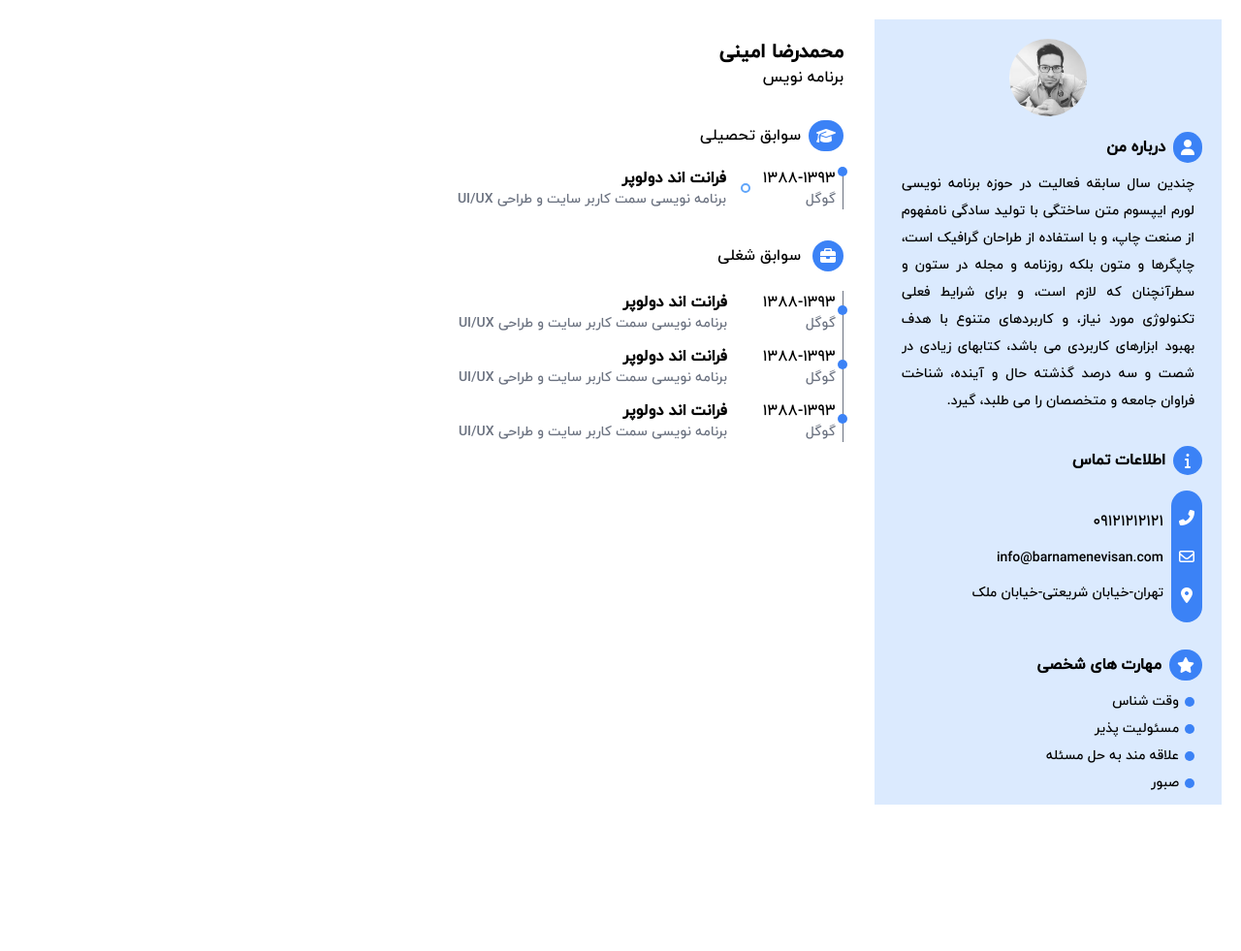
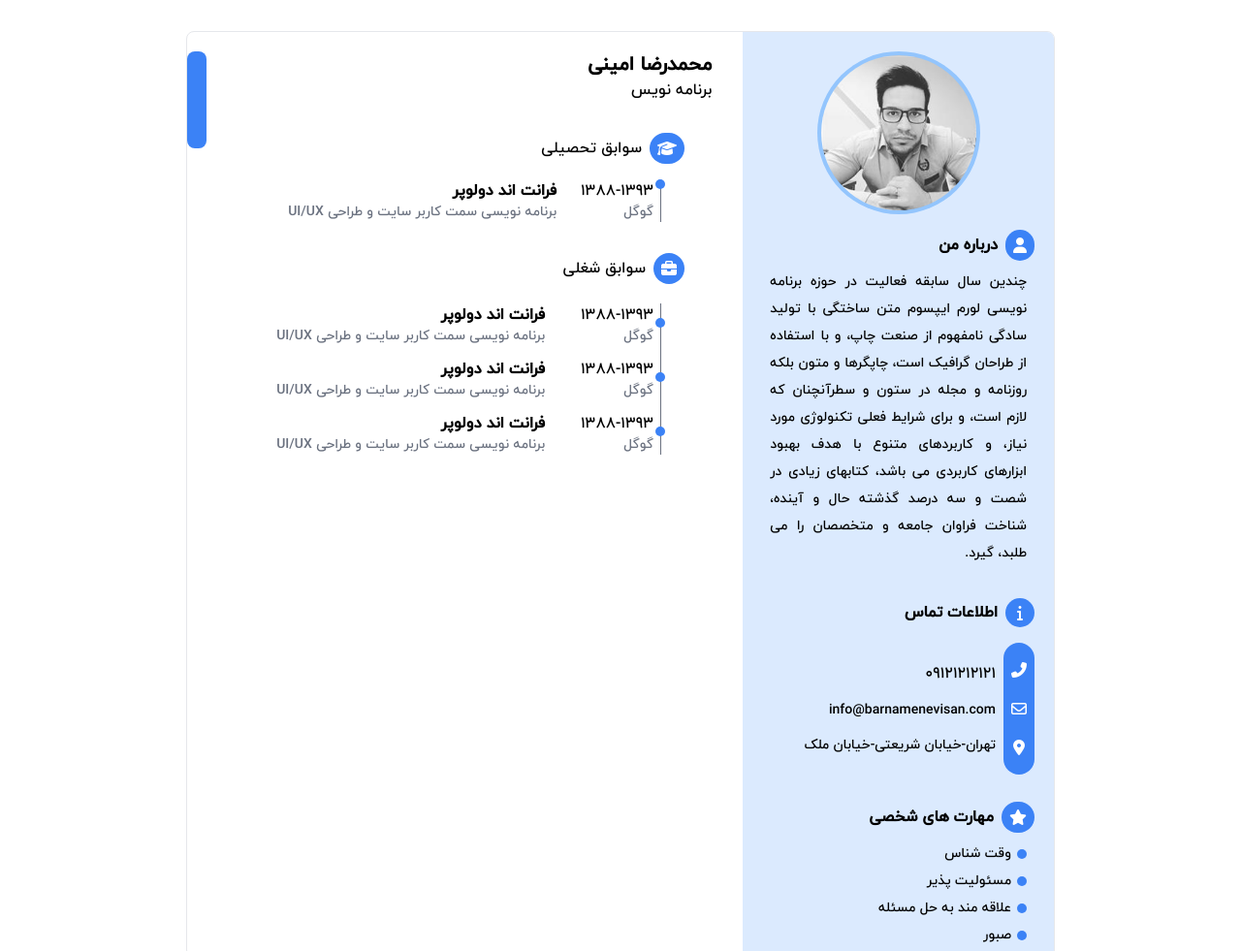
Before and after one commit to majid-amini/barnamenevisan, a website: page companyMemebers.html in a window 1280 px wide. Shown: the top 981 px of the page at 97% size. Before the commit the page ends 850 px from the top, so only its background shows below. Drawn offline with nearby package versions, Linux system fonts and the light colour scheme.

Commit message:
image style changed

```diff
--- a/companyMemebers.html
+++ b/companyMemebers.html
@@ -26,11 +26,19 @@
     <title>companyMembers</title>
   </head>
   <body>
-
-    <section class="container mx-auto p-5 mt-5 flex flex-col md:flex-row gap-3">
-      <div class="bg-primaryColor-100 px-5 md:w-[500px]">
+    <section class="md:mt-8">
+      <div
+        class="container max-w-4xl mx-auto flex flex-col md:flex-row gap-3 md:border md:rounded-lg overflow-hidden"
+      >
+        <div class="bg-primaryColor-100 px-5 md:w-[500px] h-full">
           <div class="flex justify-center mt-5">
-          <img src="./img/avatar.jpg" class="w-20 h-20 rounded-full" alt="" />
+            <div class="relative bg-primaryColor-300 rounded-full p-1">
+              <img
+                src="./img/avatar.jpg"
+                class="w-40 h-40 rounded-full"
+                alt=""
+              />
+            </div>
           </div>
           <div class="flex flex-col gap-2">
             <div>
@@ -42,13 +50,13 @@
                 <h4>درباره من</h4>
               </div>
               <p class="text-sm leading-7 text-justify p-2">
-              چندین سال سابقه فعالیت در حوزه برنامه نویسی لورم ایپسوم متن ساختگی
-              با تولید سادگی نامفهوم از صنعت چاپ، و با استفاده از طراحان گرافیک
-              است، چاپگرها و متون بلکه روزنامه و مجله در ستون و سطرآنچنان که
-              لازم است، و برای شرایط فعلی تکنولوژی مورد نیاز، و کاربردهای متنوع
-              با هدف بهبود ابزارهای کاربردی می باشد، کتابهای زیادی در شصت و سه
-              درصد گذشته حال و آینده، شناخت فراوان جامعه و متخصصان را می طلبد،
-              گیرد.
+                چندین سال سابقه فعالیت در حوزه برنامه نویسی لورم ایپسوم متن
+                ساختگی با تولید سادگی نامفهوم از صنعت چاپ، و با استفاده از
+                طراحان گرافیک است، چاپگرها و متون بلکه روزنامه و مجله در ستون و
+                سطرآنچنان که لازم است، و برای شرایط فعلی تکنولوژی مورد نیاز، و
+                کاربردهای متنوع با هدف بهبود ابزارهای کاربردی می باشد، کتابهای
+                زیادی در شصت و سه درصد گذشته حال و آینده، شناخت فراوان جامعه و
+                متخصصان را می طلبد، گیرد.
               </p>
             </div>
             <div class="flex items-center gap-2 mt-4 font-semibold">
@@ -79,39 +87,86 @@
                 <h4 class="font-semibold">مهارت های شخصی</h4>
               </div>
               <div class="flex flex-col gap-2 mt-2">
-              <span class="text-sm px-6 relative  after:content-[''] after:w-[10px] after:h-[10px] after:absolute after:rounded-full after:bg-primaryColor-500 after:right-2 after:top-[5px]">وقت شناس</span>
-              <span class="text-sm px-6 relative  after:content-[''] after:w-[10px] after:h-[10px] after:absolute after:rounded-full after:bg-primaryColor-500 after:right-2 after:top-[5px]"> مسئولیت پذیر</span>
-              <span class="text-sm px-6 relative  after:content-[''] after:w-[10px] after:h-[10px] after:absolute after:rounded-full after:bg-primaryColor-500 after:right-2 after:top-[5px]"> علاقه مند به حل مسئله</span>
-              <span class="text-sm px-6 relative  after:content-[''] after:w-[10px] after:h-[10px] after:absolute after:rounded-full after:bg-primaryColor-500 after:right-2 after:top-[5px]"> صبور</span>
+                <span
+                  class="text-sm px-6 relative after:content-[''] after:w-[10px] after:h-[10px] after:absolute after:rounded-full after:bg-primaryColor-500 after:right-2 after:top-[5px]"
+                  >وقت شناس</span
+                >
+                <span
+                  class="text-sm px-6 relative after:content-[''] after:w-[10px] after:h-[10px] after:absolute after:rounded-full after:bg-primaryColor-500 after:right-2 after:top-[5px]"
+                >
+                  مسئولیت پذیر</span
+                >
+                <span
+                  class="text-sm px-6 relative after:content-[''] after:w-[10px] after:h-[10px] after:absolute after:rounded-full after:bg-primaryColor-500 after:right-2 after:top-[5px]"
+                >
+                  علاقه مند به حل مسئله</span
+                >
+                <span
+                  class="text-sm px-6 relative after:content-[''] after:w-[10px] after:h-[10px] after:absolute after:rounded-full after:bg-primaryColor-500 after:right-2 after:top-[5px]"
+                >
+                  صبور</span
+                >
               </div>
             </div>
           </div>
         </div>
-      <div class="w-full flex flex-col mt-5 px-5">
-        <h3 class="flex justify-center md:justify-start text-xl font-semibold">محمدرضا امینی</h3>
-        <h4 class="flex justify-center md:justify-start">برنامه نویس</h4>
+        <div
+          class="w-full relative before:content-[''] before:absolute before:w-5 before:h-[100px] before:bg-primaryColor-500 before:left-0 before:top-0 before:rounded-lg before:overflow-hidden flex flex-col items-center mt-5 md:px-5"
+        >
+          <h3
+            class="w-full flex justify-center md:justify-start text-xl font-semibold"
+          >
+            محمدرضا امینی
+          </h3>
+          <h4 class="w-full flex justify-center md:justify-start">
+            برنامه نویس
+          </h4>
 
           <div>
-          <div class="mt-8 flex justify-center md:justify-start items-center gap-2">
+            <div
+              class="mt-8 flex justify-center md:justify-start items-center gap-2"
+            >
               <i
                 class="fa-solid fa-graduation-cap text-whiteColor bg-primaryColor-500 p-2 rounded-full"
               ></i>
               <h4>سوابق تحصیلی</h4>
             </div>
-          <div class="flex justify-start items-center mt-4">
+            <div class="flex justify-start items-center mt-4 px-6">
               <div
-              class="flex flex-col px-2 w-[100px] relative before:content-[''] before:w-[1px] before:bg-darkGrayColor before:h-[80%] before:absolute before:right-0 before:bottom-0 after:content-[''] after:absolute after:-right-1 after:top-0 after:w-[10px] after:h-[10px] after:rounded-full after:bg-primaryColor-500"
+                class="flex flex-col text-center md:text-right px-2 w-[100px] relative before:content-[''] before:w-[1px] before:bg-darkGrayColor before:h-[80%] before:absolute before:right-0 before:bottom-0 after:content-[''] after:absolute after:-right-1 after:top-0 after:w-[10px] after:h-[10px] after:rounded-full after:bg-primaryColor-500"
               >
                 <span>1388-1393</span>
                 <span class="text-darkGrayColor text-sm">گوگل</span>
               </div>
 
               <div
-              class="relative w-[1px] h-full bg-darkGray-color flex flex-col justify-around gap-5 items-center"
+                class="flex flex-col justify-center gap-4 text-center md:text-right"
+              >
+                <div class="px-2">
+                  <h4 class="font-semibold">فرانت اند دولوپر</h4>
+                  <p class="text-sm md:text-md text-darkGrayColor">
+                    برنامه نویسی سمت کاربر سایت و طراحی UI/UX
+                  </p>
+                </div>
+              </div>
+            </div>
+
+            <div
+              class="mt-8 flex justify-center md:justify-start items-center gap-2"
+            >
+              <i
+                class="fa-solid fa-briefcase p-2 text-whiteColor bg-primaryColor-500 rounded-full"
+              ></i>
+              <h4>سوابق شغلی</h4>
+            </div>
+            <div
+              class="flex justify-start text-center md:text-right items-center mt-5 px-6"
             >
               <div
-                class="w-[10px] h-[10px] rounded-full border-2 border-primaryColor-400"
-              ></div>
+                class="relative flex flex-col w-[100px] px-2 before:content-[''] before:w-[1px] before:h-[200%] before:absolute before:top-0 before:right-0 before:bg-darkGrayColor after:content-[''] after:w-[10px] after:h-[10px] after:absolute after:rounded-full after:bg-primaryColor-500 after:-right-1 after:top-[15px]"
+              >
+                <span>1388-1393</span>
+                <span class="text-darkGrayColor text-sm">گوگل</span>
               </div>
 
               <div class="flex flex-col justify-evenly gap-4">
@@ -124,21 +179,19 @@
               </div>
             </div>
 
-          <div class="mt-8 flex justify-center md:justify-start items-center gap-3">
-            <i
-              class="fa-solid fa-briefcase p-2 text-whiteColor bg-primaryColor-500 rounded-full"
-            ></i>
-            <h4>سوابق شغلی</h4>
-          </div>
-          <div class="flex justify-start items-center mt-5">
-            <div  class="relative flex flex-col w-[100px] px-2 before:content-[''] before:w-[1px] before:h-[200%] before:absolute before:top-0 before:right-0 before:bg-darkGrayColor after:content-[''] after:w-[10px] after:h-[10px] after:absolute after:rounded-full after:bg-primaryColor-500 after:-right-1 after:top-[15px]">
+            <div
+              class="flex justify-start items-center md:text-right mt-3 px-6"
+            >
+              <div
+                class="relative flex text-center md:text-right flex-col w-[100px] px-2 before:content-[''] before:w-[1px] before:h-[200%] before:absolute before:top-0 before:right-0 before:bg-darkGrayColor after:content-[''] after:w-[10px] after:h-[10px] after:absolute after:rounded-full after:bg-primaryColor-500 after:-right-1 after:top-[15px]"
+              >
                 <span>1388-1393</span>
                 <span class="text-darkGrayColor text-sm">گوگل</span>
               </div>
 
-
-
-            <div class="flex flex-col justify-evenly gap-4">
+              <div
+                class="flex flex-col text-center md:text-right justify-evenly gap-4"
+              >
                 <div class="px-5">
                   <h4 class="font-semibold">فرانت اند دولوپر</h4>
                   <p class="text-sm md:text-md text-darkGrayColor">
@@ -148,34 +201,17 @@
               </div>
             </div>
 
-          <div class="flex justify-start items-center mt-3">
-            <div  class="relative flex flex-col w-[100px] px-2 before:content-[''] before:w-[1px] before:h-[200%] before:absolute before:top-0 before:right-0 before:bg-darkGrayColor after:content-[''] after:w-[10px] after:h-[10px] after:absolute after:rounded-full after:bg-primaryColor-500 after:-right-1 after:top-[15px]">
-              <span>1388-1393</span>
-              <span class="text-darkGrayColor text-sm">گوگل</span>
-            </div>
-
-
-            <div class="flex flex-col justify-evenly gap-4">
-              <div class="px-5">
-                <h4 class="font-semibold">فرانت اند دولوپر</h4>
-                <p class="text-sm md:text-md text-darkGrayColor">
-                  برنامه نویسی سمت کاربر سایت و طراحی UI/UX
-                </p>
-              </div>
-            </div>
-          </div>
-
-          <div class="flex justify-start items-center mt-3">
+            <div class="flex justify-start items-center mt-3 px-6">
               <div
-              class="relative flex flex-col w-[100px] px-2 before:content-[''] before:w-[1px] before:h-full before:absolute before:top-0 before:right-0 before:bg-darkGrayColor after:content-[''] after:w-[10px] after:h-[10px] after:absolute after:rounded-full after:bg-primaryColor-500 after:-right-1 after:top-[15px]"
+                class="relative flex text-center md:text-right flex-col w-[100px] px-2 before:content-[''] before:w-[1px] before:h-full before:absolute before:top-0 before:right-0 before:bg-darkGrayColor after:content-[''] after:w-[10px] after:h-[10px] after:absolute after:rounded-full after:bg-primaryColor-500 after:-right-1 after:top-[15px]"
               >
                 <span>1388-1393</span>
                 <span class="text-darkGrayColor text-sm">گوگل</span>
               </div>
 
-
-
-            <div class="flex flex-col justify-evenly gap-4">
+              <div
+                class="flex text-center md:text-right flex-col justify-evenly gap-4"
+              >
                 <div class="px-5">
                   <h4 class="font-semibold">فرانت اند دولوپر</h4>
                   <p class="text-sm md:text-md text-darkGrayColor">
@@ -186,6 +222,7 @@
             </div>
           </div>
         </div>
+      </div>
     </section>
   </body>
 </html>
```
Also changed, not shown: styles/style.css. Lines whose indentation alone changed are shown as unchanged.
